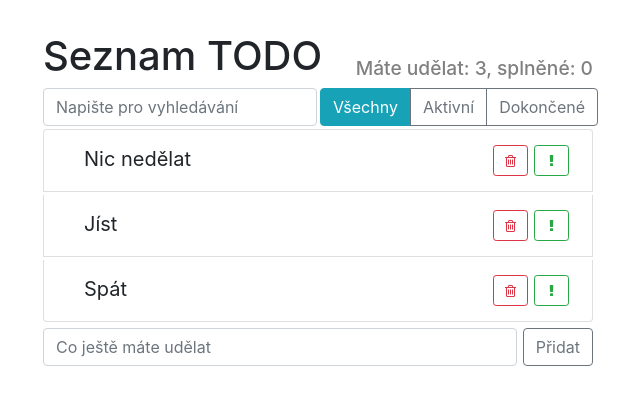
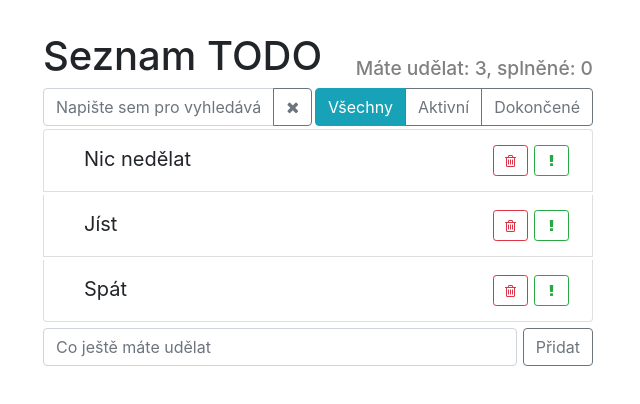
Before and after one commit to k51201/todo, a React app: page / in a window 1280 px wide. Shown: the whole page, without its empty margins (322-962 px from the left). Built offline with nearby package versions, Linux system fonts and the light colour scheme.

Commit message:
search by query

```diff
--- a/src/components/app/app.js
+++ b/src/components/app/app.js
@@ -14,7 +14,8 @@ export default class App extends Component {
       this.createItem(1, 'Nic nedělat'),
       this.createItem(2, 'Jíst'),
       this.createItem(3, 'Spát'),
-    ]
+    ],
+    searchQuery: ''
   }
 
   createItem(id, label) {
@@ -65,20 +66,25 @@ export default class App extends Component {
     })
   }
 
+  search = searchQuery => {
+    this.setState({searchQuery})
+  }
+
   render() {
-    const { data } = this.state
+    const { data, searchQuery } = this.state
     const doneCount = data.filter(i => i.done).length
     const toDoCount = data.length - doneCount
+    const visibleData = data.filter(i => i.label.startsWith(searchQuery))
 
     return (
       <div className="todo-app" >
         <Header toDo={toDoCount} done={doneCount} />
         <div className="top-panel d-flex">
-          <SearchBar />
+          <SearchBar onSearch={this.search} />
           <StatusFilter />
         </div>
         <TodoList
-          data={data}
+          data={visibleData}
           removeItem={this.removeItem}
           toggleImportant={this.toggleImportant}
           toggleDone={this.toggleDone}
--- a/src/components/search-bar/search-bar.css
+++ b/src/components/search-bar/search-bar.css
@@ -1,4 +1,4 @@
-.search-input {
+.search-bar {
     width: auto;
     flex-grow: 1;
     margin-right: 3px;
--- a/src/components/search-bar/search-bar.js
+++ b/src/components/search-bar/search-bar.js
@@ -1,14 +1,42 @@
-import React from 'react'
+import React, { Component } from 'react'
 
 import './search-bar.css'
 
-const SearchBar = () => {
-  return (
-    <input type="text"
-      className="form-control search-input"
-      placeholder="Napište pro vyhledávání"
-    />
-  )
+export default class SearchBar extends Component {
+  state = {
+    query: ''
+  }
+
+  clear = () => {
+    const { onSearch } = this.props
+    this.setState({ query: '' })
+    onSearch('')
+  }
+
+  onTypeQuery = e => {
+    const { onSearch } = this.props
+    this.setState({ query: e.target.value })
+    onSearch(e.target.value)
+  }
+
+  render() {
+    const { query } = this.state
+    return (
+      <div className="d-flex input-group search-bar">
+        <input type="text"
+          className="form-control"
+          placeholder="Napište sem pro vyhledávání"
+          onChange={this.onTypeQuery}
+          value={query}
+        />
+        <div className="input-group-append">
+          <button className="btn btn-outline-secondary"
+            onClick={this.clear}
+          >
+            <i className="fa fa-times" />
+          </button>
+        </div>
+      </div>
+    )
+  }
 }
-
-export default SearchBar
```
